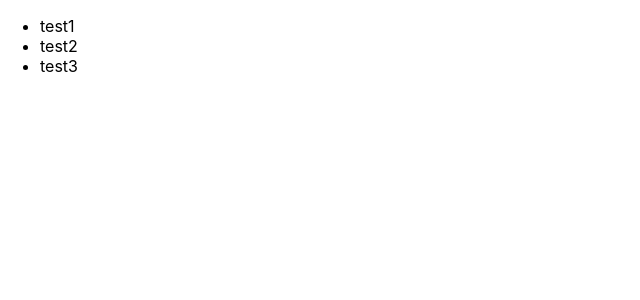
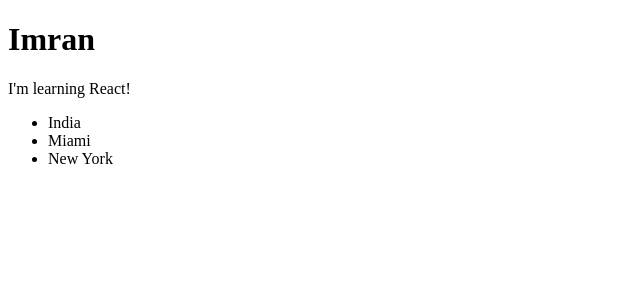
Before and after one commit to imran-kkz/react-todo, a React (Create React App) app in the folder my-app/: page / in a window 1280 px wide. Shown: the top 300 px of the page, without its empty margins (0-640 px from the left). Built offline with nearby package versions, Linux system fonts and the light colour scheme.

Commit message:
learning boilerplate code + running through functions

```diff
--- a/my-app/src/index.js
+++ b/my-app/src/index.js
@@ -1,26 +1,20 @@
-import React from 'react';
-import ReactDOM from 'react-dom';
-import './index.css';
-import App from './App';
-import * as serviceWorker from './serviceWorker';
+import React from 'react'
+import ReactDOM from 'react-dom'
 
-function MyApp() {
-  return (
-    <ul>
-      <li>test1</li>
-      <li>test2</li>
-      <li>test3</li>
-    </ul>
+function MyInfo() {
+  return(
+  <div>
+  <h1>Imran</h1>
+  <p>I'm learning React!</p>
+  <ul>
+    <li>India</li>
+    <li>Miami</li>
+    <li>New York</li>
+  </ul>
+  </div>
   )
 }
 
-// JSX
 ReactDOM.render(
-  <MyApp/>,
-  document.getElementById('root')
-);
-
-// If you want your app to work offline and load faster, you can change
-// unregister() to register() below. Note this comes with some pitfalls.
-// Learn more about service workers: https://bit.ly/CRA-PWA
-serviceWorker.unregister();
+  <MyInfo/>, document.getElementById("root")
+)
```
